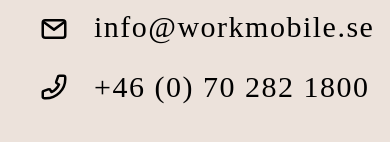
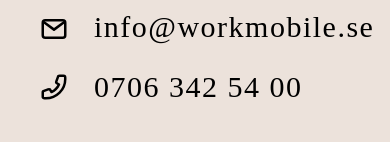
Before and after one commit to W-Mobile/WMobile-website, a React (Create React App) app: page / in a window 390 px wide. Shown: the part 8379-8521 px from the top of the page. Built offline with nearby package versions, Linux system fonts and the light colour scheme.

Commit message:
updated phonenumber

```diff
--- a/src/components/Contact/Contact.jsx
+++ b/src/components/Contact/Contact.jsx
@@ -21,7 +21,7 @@ const Contact = () => {
         </li>
         <li className={styles.link}>
             <img className={styles.iconImg} src="./assets/images/phoneicon.svg" alt="Phone Icon" />
-            <p>+46 (0) 70 282 1800</p>
+            <p>0706 342 54 00</p>
         </li>
     </ul>
     </Fade>
```
